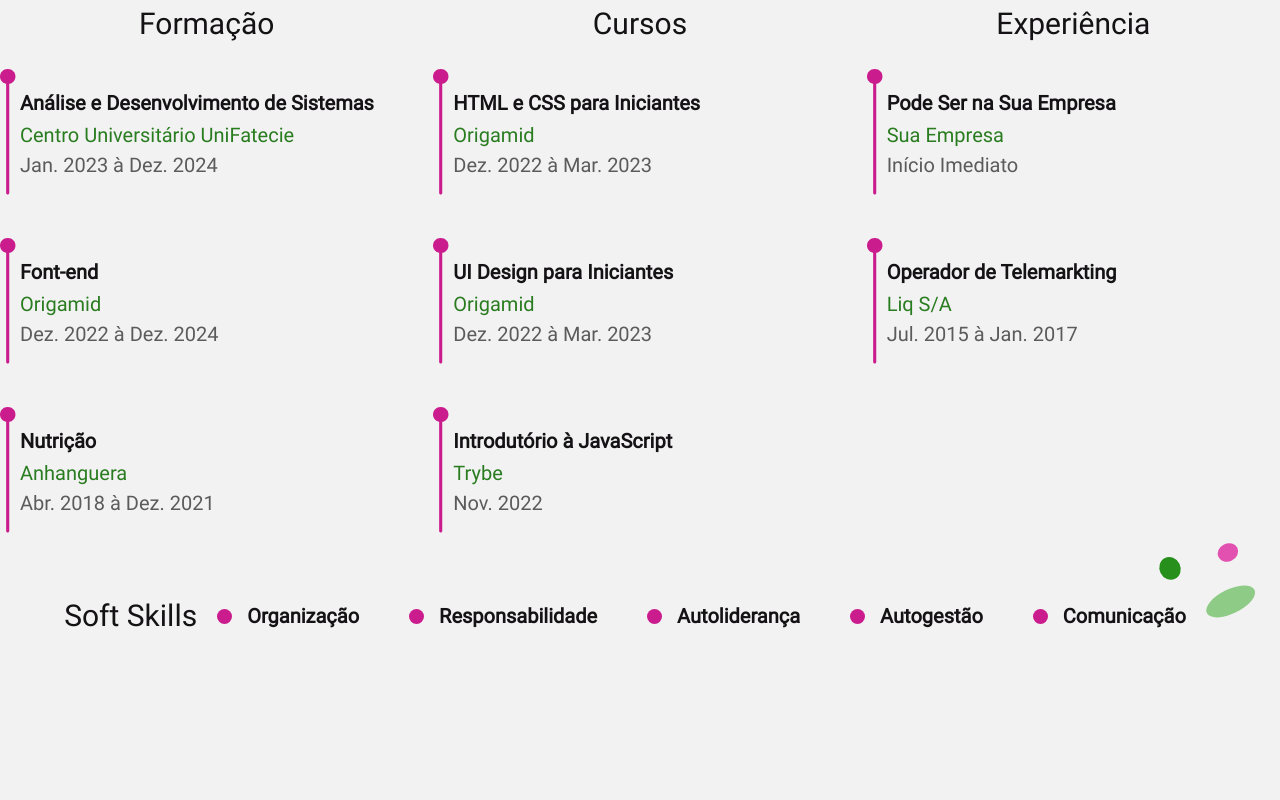
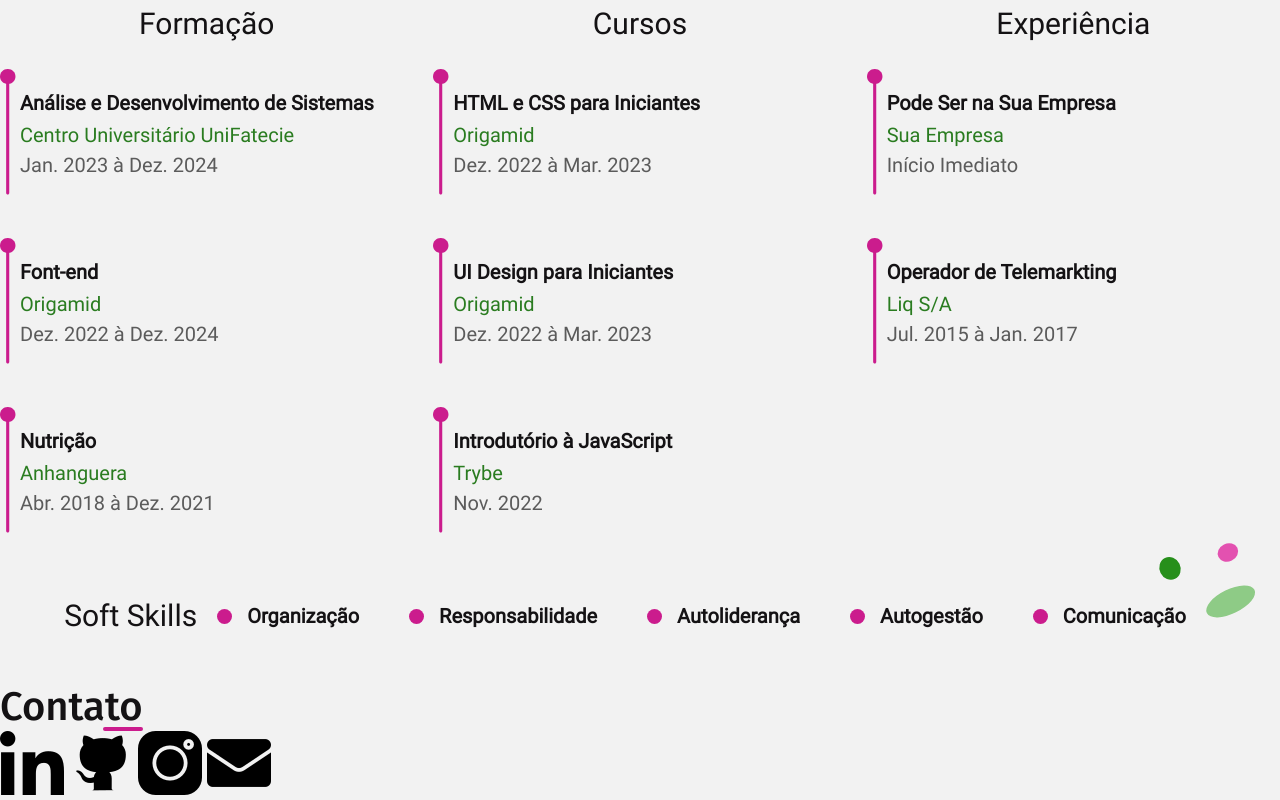
Before and after one commit to mariapgomes/mariapgomes.github.io, a plain HTML site: page index.html in a window 1280 px wide. Shown: the part 2161-2961 px from the top of the page. Before the commit the page ends 2844 px from the top, so only its background shows below. Drawn offline with Linux system fonts and the light colour scheme.

Commit message:
Cria estrutura HTML da seção de contato

```diff
--- a/index.html
+++ b/index.html
@@ -179,8 +179,16 @@
       </div>
     </section>
     <section id="link-contato">
-      <nav>
-
+      <nav class="contatos">
+        <div class="conteiner-contatos">
+          <h2 class="titulo-secao">Contato</h2>
+          <ul class="lista-contatos">
+            <li><img src="./imagens/linkedin.png" alt=""></li>
+            <li><img src="./imagens/github.png" alt=""></li>
+            <li><img src="./imagens/instagram.png" alt=""></li>
+            <li><img src="./imagens/email.png" alt=""></li>
+          </ul>
+        </div>
       </nav>
     </section>
   </main>
```
Also changed, not shown: contato.css (added, +8 -0 lines), imagens/email.png (added), imagens/github.png (added), imagens/instagram.png (added), imagens/linkedin.png (added).
